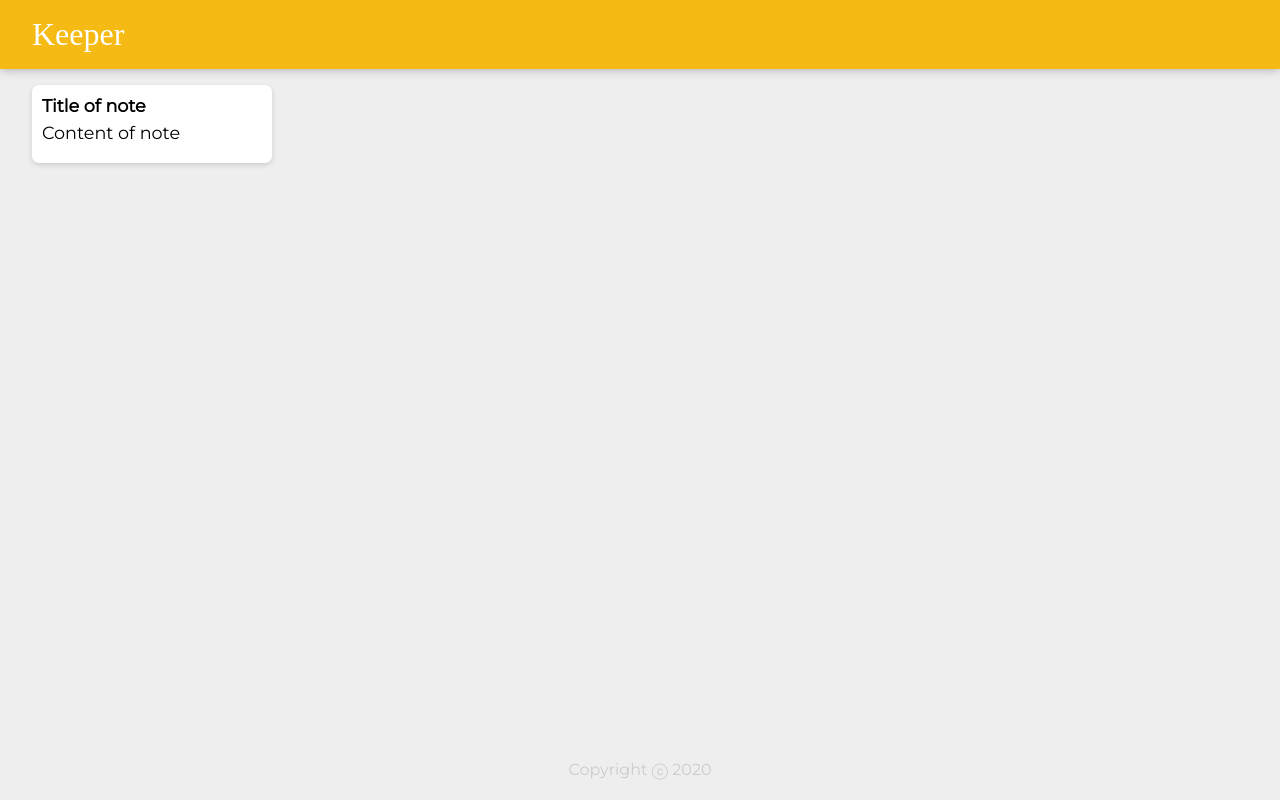
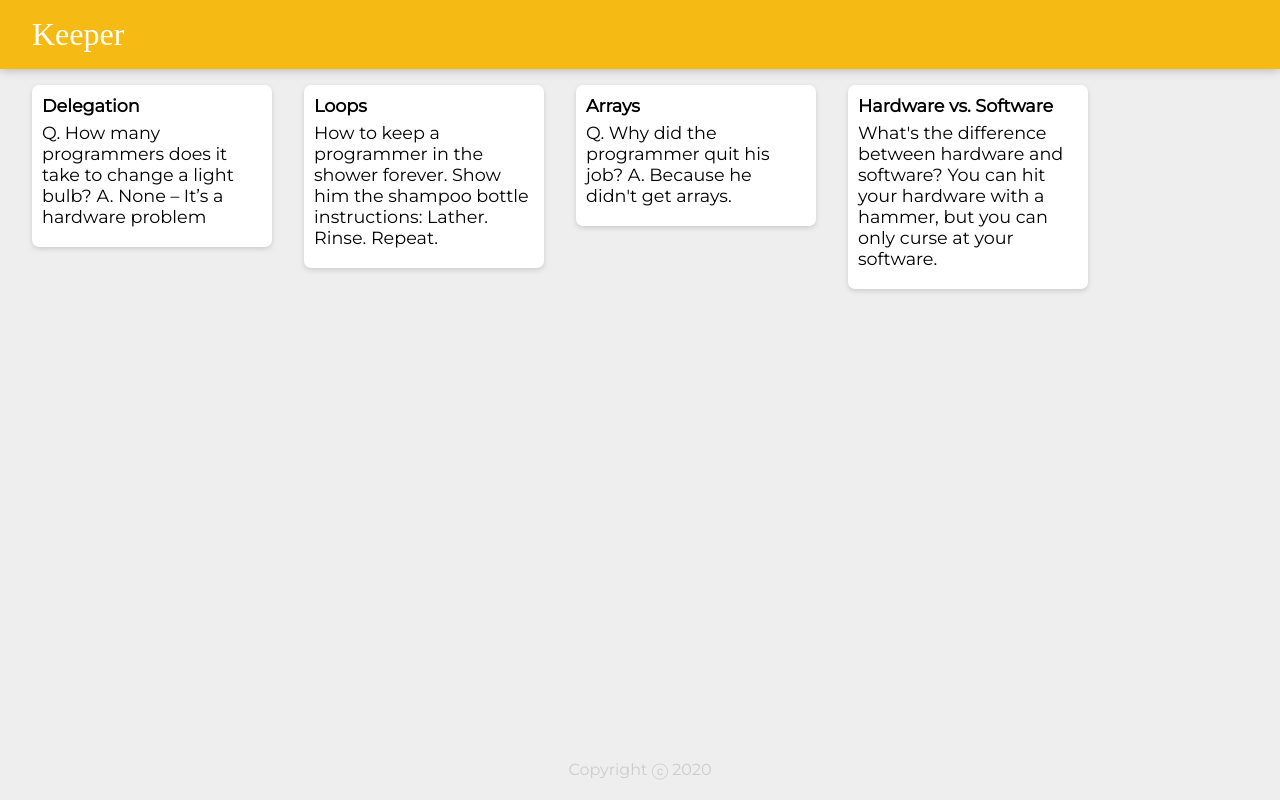
Before and after one commit to Ishaan-11/Keeper-App, a React (Create React App) app: page / in a window 1280 px wide. Built offline with nearby package versions, Linux system fonts and the light colour scheme; a web font is replaced by a local one.

Commit message:
Implement Arrow Function

```diff
--- a/src/components/App.jsx
+++ b/src/components/App.jsx
@@ -2,12 +2,19 @@ import React from "react";
 import Header from "./Header";
 import Footer from "./Footer";
 import Note from "./Note";
+import notes from "../notes";
 
 function App(){
     return(
         <div>
             <Header />
-            <Note />
+            {notes.map(note => (
+                <Note
+                    key={note.key}
+                    title={note.title}
+                    content={note.content}
+                />
+            ))}
             <Footer />
         </div>
     );
--- a/src/components/Note.jsx
+++ b/src/components/Note.jsx
@@ -1,10 +1,10 @@
 import React from "react";
 
-function Note(){
+function Note(props){
     return(
         <div className="note">
-            <h1>Title of note</h1>
-            <p>Content of note</p>
+            <h1>{props.title}</h1>
+            <p>{props.content}</p>
         </div>
     );
 }
--- /dev/null
+++ b/src/notes.js
@@ -0,0 +1,28 @@
+const notes = [
+    {
+      key: 1,
+      title: "Delegation",
+      content:
+        "Q. How many programmers does it take to change a light bulb? A. None – It’s a hardware problem"
+    },
+    {
+      key: 2,
+      title: "Loops",
+      content:
+        "How to keep a programmer in the shower forever. Show him the shampoo bottle instructions: Lather. Rinse. Repeat."
+    },
+    {
+      key: 3,
+      title: "Arrays",
+      content:
+        "Q. Why did the programmer quit his job? A. Because he didn't get arrays."
+    },
+    {
+      key: 4,
+      title: "Hardware vs. Software",
+      content:
+        "What's the difference between hardware and software? You can hit your hardware with a hammer, but you can only curse at your software."
+    }
+  ];
+
+  export default notes;
```
